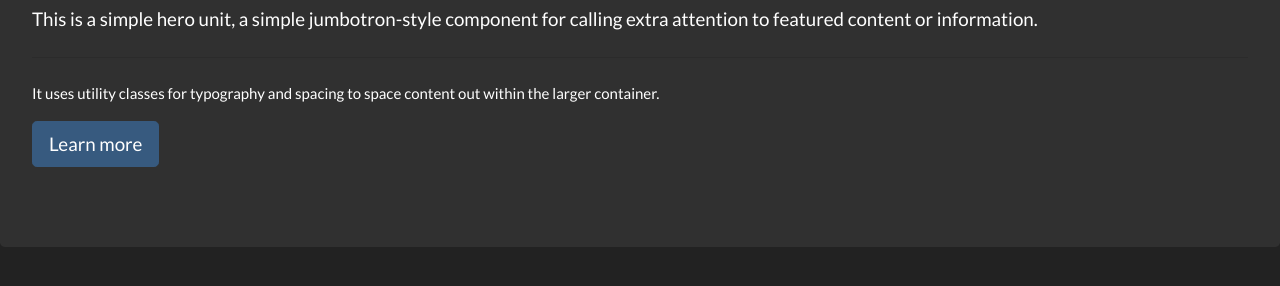
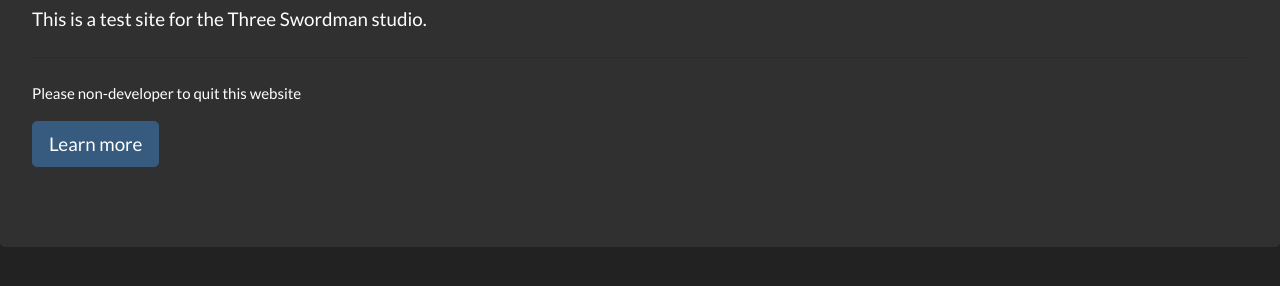
Before and after one commit to 3swordman/WEB, a plain HTML site: page index.html in a window 1280 px wide. Shown: the part 224-510 px from the top of the page. Drawn offline with Linux system fonts and the light colour scheme.

Commit message:
Update index.html

```diff
--- a/index.html
+++ b/index.html
@@ -35,9 +35,9 @@
 </nav>
 <div class="jumbotron">
   <h1 class="display-3">Hello, world!</h1>
-  <p class="lead">This is a simple hero unit, a simple jumbotron-style component for calling extra attention to featured content or information.</p>
+  <p class="lead">This is a test site for the Three Swordman studio.</p>
   <hr class="my-4">
-  <p>It uses utility classes for typography and spacing to space content out within the larger container.</p>
+  <p>Please non-developer to quit this website</p>
   <p class="lead">
     <a class="btn btn-primary btn-lg" href="#" role="button">Learn more</a>
   </p>
```
